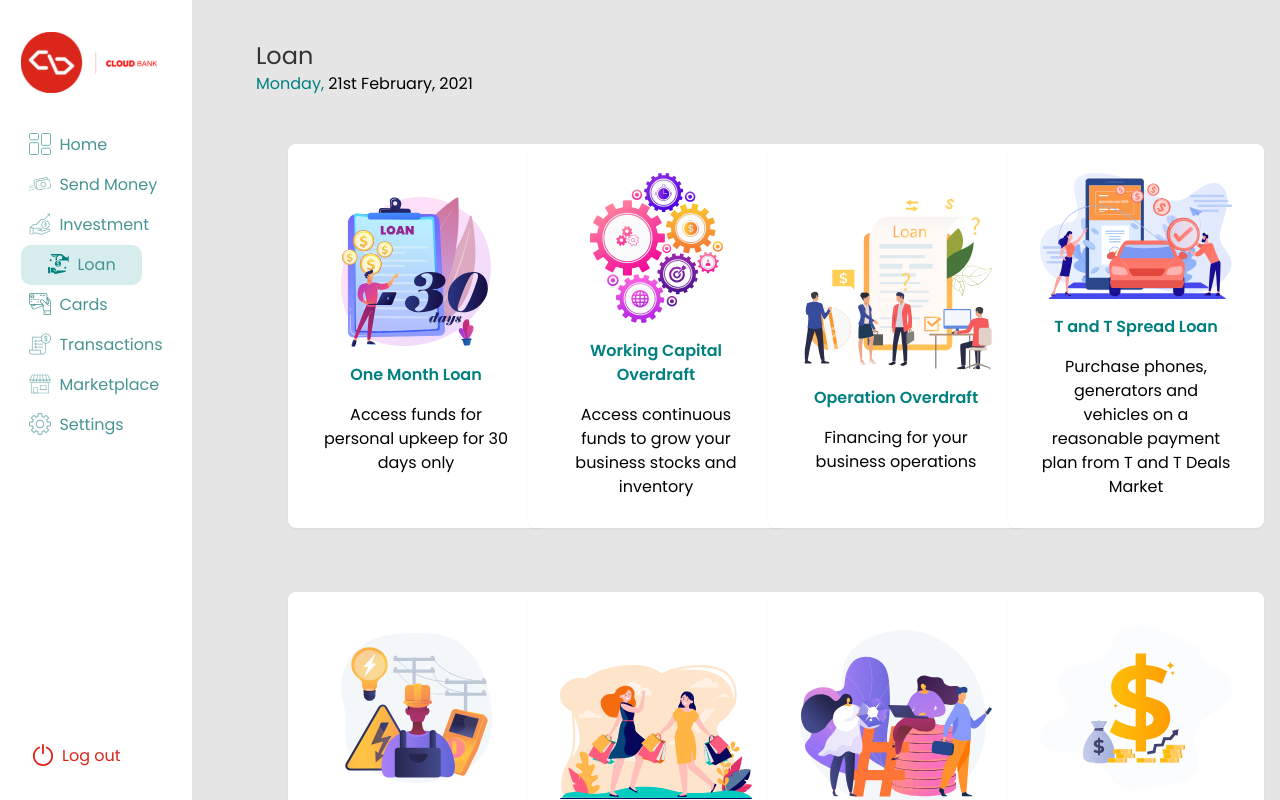
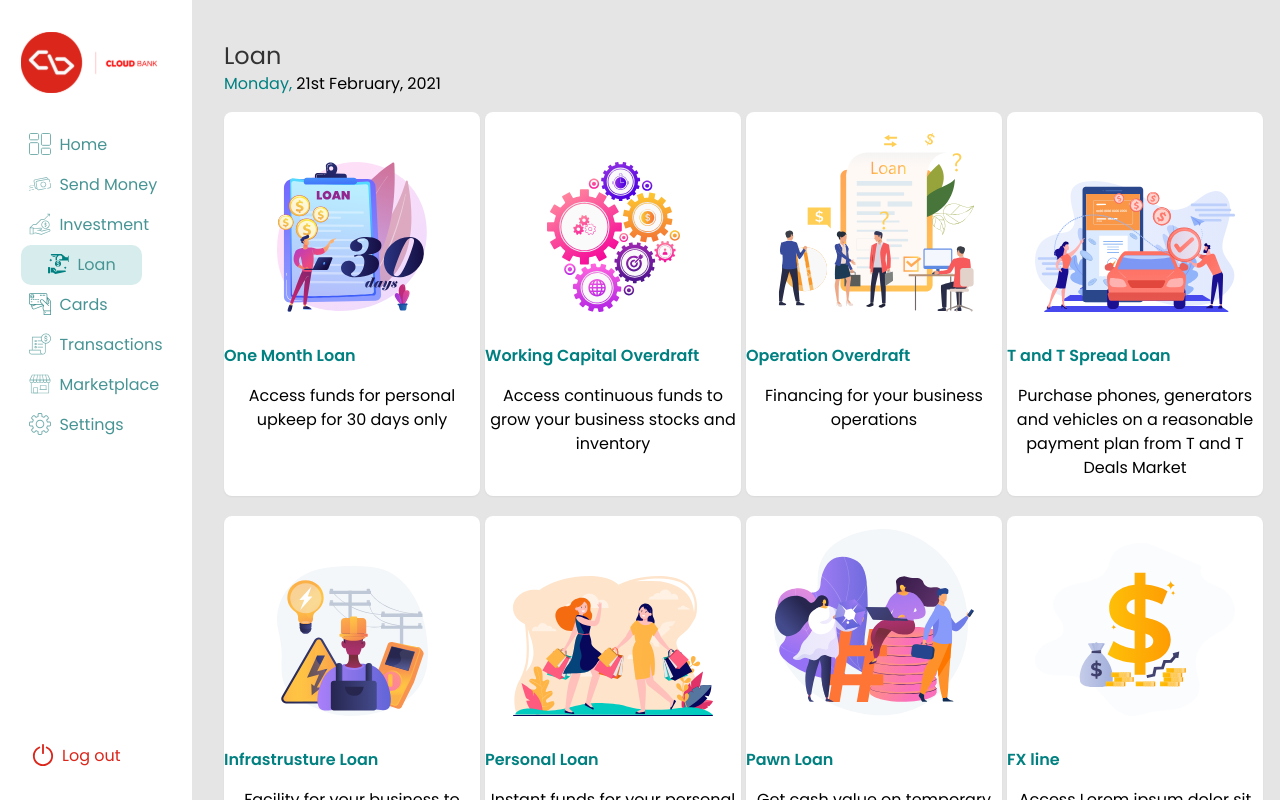
Before and after one commit to creasedigital/cloud_bank, a React (Create React App) app: page /loan in a window 1280 px wide. Shown: the top 800 px of the page. Built offline with nearby package versions, Linux system fonts and the light colour scheme.

Commit message:
card aligned

```diff
--- a/src/components/Card.js
+++ b/src/components/Card.js
@@ -1,11 +1,17 @@
 const Card = ({ card }) => {
 	return (
 		<div className="card">
-			<img className="mx-auto block" src={card.icon} alt="illustration" />
-			<h3 className="font-semibold text-center py-4 text-deepNavGreen">
-				{card.title}
-			</h3>
-			<p className="text-center">{card.desc}</p>
+			<div className="flex flex-col justify-between">
+				<div className="h-60 flex items-end pb-8">
+					<img className="mx-auto block" src={card.icon} alt="illustration" />
+				</div>
+				<div className="h-40">
+					<h3 className="justify-self-start mb-4 font-semibold text-center text-deepNavGreen">
+						{card.title}
+					</h3>
+					<p className="text-center">{card.desc}</p>
+				</div>
+			</div>
 		</div>
 	);
 };
--- a/src/components/CardContainer.js
+++ b/src/components/CardContainer.js
@@ -3,7 +3,7 @@ import Card from "./Card";
 
 export const CardContainer = () => {
 	return (
-		<div className="grid xs:grid-cols-2 md:grid-cols-4 ">
+		<div className="grid grid-cols-1 sm:grid-cols-2 lg:grid-cols-3 xl:grid-cols-4 gap-5">
 			{cards.map((card) => (
 				<Card key={card.id} card={card} />
 			))}
--- a/src/index.css
+++ b/src/index.css
@@ -32,8 +32,12 @@ code {
   display: inline-block;
 }
 
+.baseIt{
+  justify-content: flex-end;
+}
+
 .card{
-  @apply p-8 shadow-sm flex flex-col bg-white justify-center items-center w-64 h-96 m-8 rounded-lg
+  @apply  shadow-sm flex flex-col bg-white justify-center items-center w-64 h-96  rounded-lg
 }
 
 .empty{
--- a/src/layout/DashboardLayout.js
+++ b/src/layout/DashboardLayout.js
@@ -3,11 +3,11 @@ import SideNav from "../components/SideNav";
 
 const DashboardLayout = ({ children }) => {
 	return (
-		<div className="flex w-full min-h-screen">
-			<div className="bg-white h-screen w-48">
+		<div className="w-full min-h-screen">
+			<div className="bg-white h-full fixed z-10 top-0 left-0 overflow-x-hidden w-48">
 				<SideNav />
 			</div>
-			<div className="px-16 py-10 flex-1">
+			<div className="px-8 py-10 ml-48 ">
 				<Header />
 				{children}
 			</div>
--- a/tailwind.config.js
+++ b/tailwind.config.js
@@ -1,6 +1,12 @@
+const defaultTheme = require("tailwindcss/defaultTheme");
+
 module.exports = {
 	content: ["./src/**/*.{js,jsx,ts,tsx}"],
 	theme: {
+		screens: {
+			xs: "500px",
+			...defaultTheme.screens,
+		},
 		extend: {},
 		colors: {
 			navGreen: "#489494",
```
